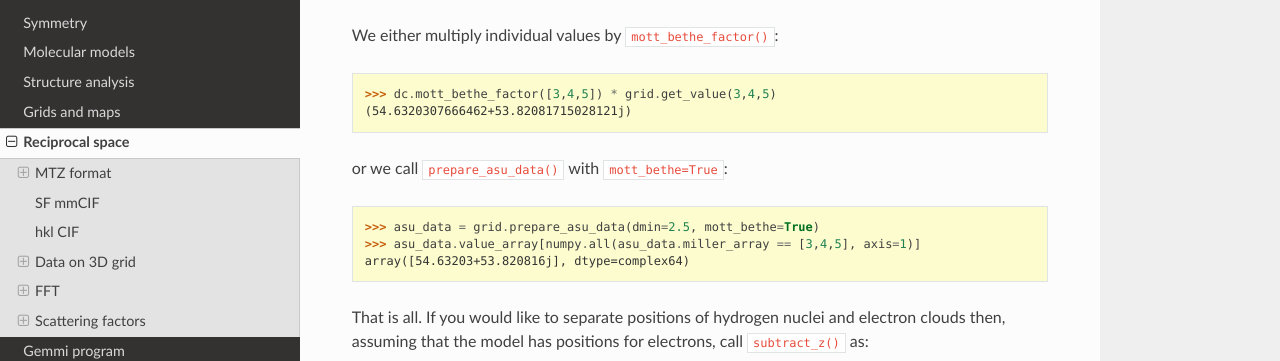
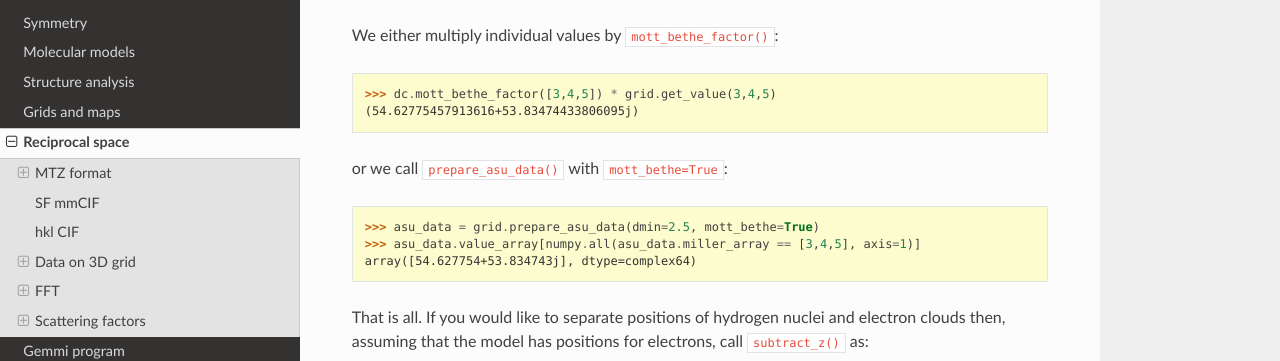
Before and after one commit to project-gemmi/gemmi, a Sphinx documentation site: the page built from docs/hkl.rst, in a window 1280 px wide and 900 px high, scrolled down 28523 px. Shown: the part 156-517 px from the top of the window. Built offline with Sphinx 7.4.7 and the Read the Docs theme 2.0.0, drawn with Linux system fonts in a browser that asks for light colours; some of the changed text lies outside the part shown.

```diff
--- a/docs/hkl.rst
+++ b/docs/hkl.rst
@@ -1564,7 +1564,7 @@
 .. doctest::
 
   >>> dc.mott_bethe_factor([3,4,5]) * grid.get_value(3,4,5)
-  (54.6320307666462+53.82081715028121j)
+  (54.62775457913616+53.83474433806095j)
 
 or we call ``prepare_asu_data()`` with ``mott_bethe=True``:
 
@@ -1572,7 +1572,7 @@
 
   >>> asu_data = grid.prepare_asu_data(dmin=2.5, mott_bethe=True)
   >>> asu_data.value_array[numpy.all(asu_data.miller_array == [3,4,5], axis=1)]
-  array([54.63203+53.820816j], dtype=complex64)
+  array([54.627754+53.834743j], dtype=complex64)
 
 That is all.
 If you would like to separate positions of hydrogen nuclei
```
Also changed, not shown: other parts of docs/hkl.rst (+1 -1 lines), 3 other files.
